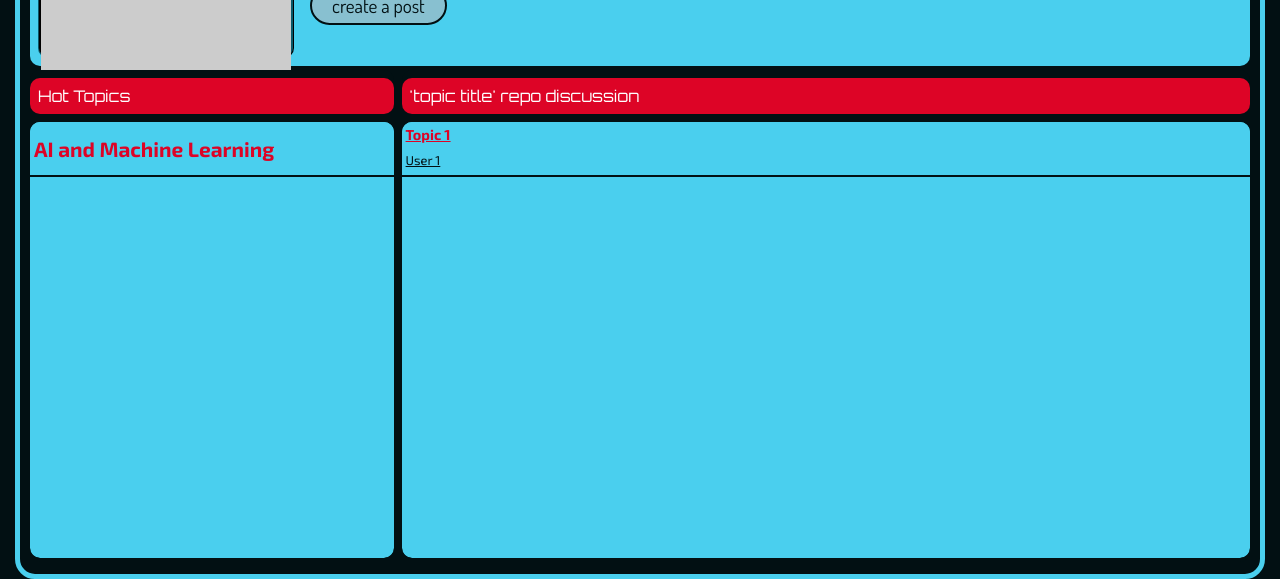
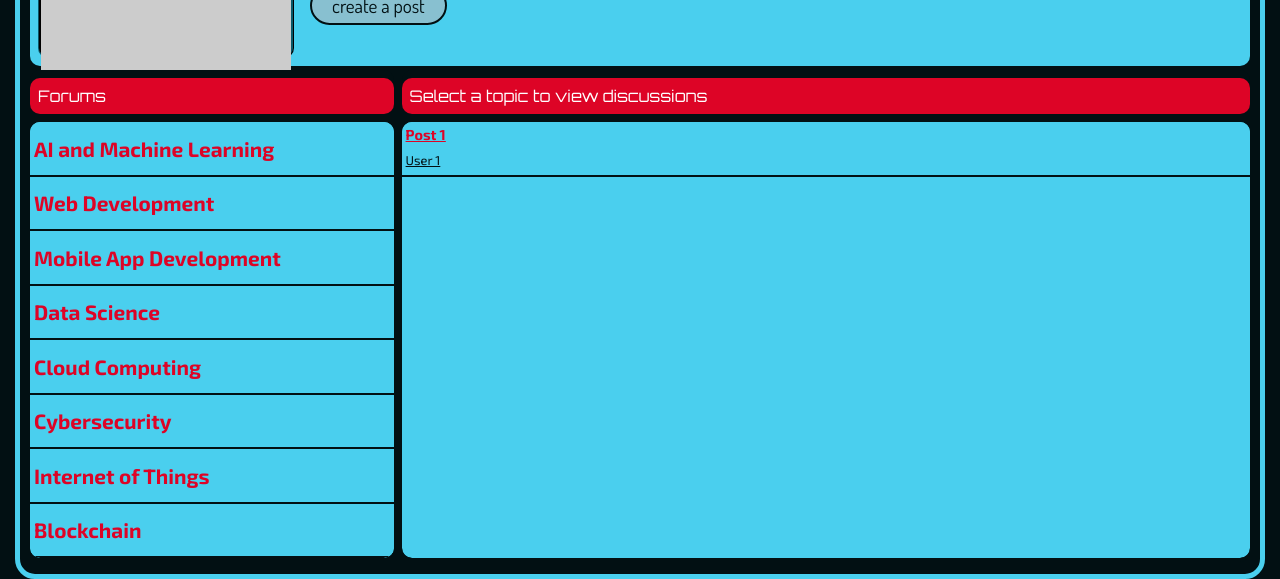
Before and after one commit to melth99/GitCentral-MERN-CRUD-App-Front-End, a React (Vite) app: page /topics/1 in a window 1280 px wide. Shown: the part 253-832 px from the top of the page. Built offline with nearby package versions, Linux system fonts and the light colour scheme; no server answers; grey boxes are pictures that could not be loaded.

Commit message:
pre-refactor

```diff
--- a/src/components/Dashboard/Dashboard/Dashboard.jsx
+++ b/src/components/Dashboard/Dashboard/Dashboard.jsx
@@ -32,7 +32,6 @@ const Dashboard = () => {
   return (
     <div>
     <TopicBoard />
-    {/* <ProfilePage /> */}
     </div>
   );
 };
--- a/src/components/Dashboard/NewPost/PostBody/PostBody.jsx
+++ b/src/components/Dashboard/NewPost/PostBody/PostBody.jsx
@@ -1,12 +1,12 @@
 import React from 'react';
 import './PostBody.css';
 
-const PostBody = ({ bodyValue, handleBodyChange }) => {
+const PostBody = (props) => {
   return (
     <div className="post-body">
       <textarea
-        value={bodyValue}
-        onChange={handleBodyChange}
+        value={props.bodyValue}
+        onChange={props.handleBodyChange}
         className="new-post-body"
         placeholder="Write your post here..."
       />
--- a/src/components/Dashboard/NewPost/PostSubmission/PostSubmission.jsx
+++ b/src/components/Dashboard/NewPost/PostSubmission/PostSubmission.jsx
@@ -1,7 +1,7 @@
 import React from 'react';
 import './PostSubmission.css';
 
-const PostSubmission = () => {
+const PostSubmission = ({ bodyValue, handleBodyChange, inputValue, handleInputChange }) => {
   return (
     <button id="submit-post-button">Submit</button>
   )}
--- a/src/components/Dashboard/TopicBoard/TopicBoard.jsx
+++ b/src/components/Dashboard/TopicBoard/TopicBoard.jsx
@@ -4,6 +4,7 @@ import './TopicBoard.css';
 import TopicMenu from '../TopicMenu/TopicMenu';
 import PostMenu from '../ViewPost/PostMenu';
 import NewPost from '../NewPost/NewPost/NewPost';
+import PostSubmission from '../NewPost/PostSubmission/PostSubmission';
 import { useParams } from 'react-router-dom';
 
 const TopicBoard = () => {
@@ -11,6 +12,7 @@ const TopicBoard = () => {
   const { user } = useContext(UserContext);
   const [showNewPost, setShowNewPost] = useState(false);
   const [selectedTopic, setSelectedTopic] = useState(null);
+  const [selectedTopicName, setSelectedTopicName] = useState(null);
   const [topicData, setTopicData] = useState({
     title: "Mock Topic Title",
     imageUrl: "https://via.placeholder.com/150",
@@ -34,8 +36,9 @@ const TopicBoard = () => {
     setShowNewPost(true);
   };
 
-  const handleTopicSelect = (topicId) => {
+  const handleTopicSelect = (topicId, topicName) => {
     setSelectedTopic(topicId);
+    setSelectedTopicName(topicName);
   };
 
   return (
@@ -62,7 +65,15 @@ const TopicBoard = () => {
             )}
           </div>
         </div>
-        {selectedTopic ? <PostMenu topicId={selectedTopic} /> : <TopicMenu onTopicSelect={handleTopicSelect} />}
+        {selectedTopic ? (
+          <PostMenu
+            topicId={selectedTopic}
+            topicName={selectedTopicName}
+            submitButton={PostSubmission}
+          />
+        ) : (
+          <TopicMenu onTopicSelect={handleTopicSelect} submitButton={PostSubmission} />
+        )}
       </main>
     </div>
   );
--- a/src/components/Dashboard/TopicMenu/TopicMenu.css
+++ b/src/components/Dashboard/TopicMenu/TopicMenu.css
@@ -11,7 +11,7 @@
 }
 
 /* Adjustments for the hot topics container */
-#hot-topics-container {
+#forums-container {
   display: flex;
   flex-direction: column;
   justify-content: center;
@@ -29,7 +29,7 @@
   background-position: center;
 }
 
-#hot-topic-title {
+#forums-title {
   border-radius: 10px 10px; /* Top left and top right corners */
   background-color: var(--cs-red);
   font-family: 'Orbitron', sans-serif;
@@ -40,7 +40,7 @@
   margin-top: 1vh;
 }
 
-#hot-topic-menu {
+#forums-menu {
   border-radius: 10px 10px; /* Bottom left and bottom right corners */
   font-family: 'Orbitron', sans-serif;
   font-size: 1rem;
@@ -57,7 +57,7 @@
   overflow: hidden; /* Ensure child elements do not overflow */
 }
 
-.hot-topic-menu-tab {
+.forums-menu-tab {
   display: flex;
   width: 100%;
   height: 12.5%;
@@ -72,7 +72,7 @@
   flex-direction: column;
 }
 
-.hot-topic-menu-item {
+.forums-menu-item {
   display: flex;
   height: 100%;
   text-align: left;
--- a/src/components/Dashboard/TopicMenu/TopicMenu.jsx
+++ b/src/components/Dashboard/TopicMenu/TopicMenu.jsx
@@ -5,32 +5,48 @@ import './TopicMenu.css';
 const TopicMenu = ({ onTopicSelect }) => {
   const { user } = useContext(UserContext);
 
-  const handleTopicClick = (topicId) => {
-    onTopicSelect(topicId);
+  const handleTopicClick = (topicId, topicName) => {
+    onTopicSelect(topicId, topicName);
   };
+
+  // Array of hot topics
+  const forums = [
+    { id: 'ai', name: 'AI and Machine Learning' },
+    { id: 'web', name: 'Web Development' },
+    { id: 'mobile', name: 'Mobile App Development' },
+    { id: 'data', name: 'Data Science' },
+    { id: 'cloud', name: 'Cloud Computing' },
+    { id: 'security', name: 'Cybersecurity' },
+    { id: 'iot', name: 'Internet of Things' },
+    { id: 'blockchain', name: 'Blockchain' }
+  ];
 
   return (
     <div id="bottom-section">
-      <div id="hot-topics-container">
-        <div id="hot-topic-title">Hot Topics</div>
-        <div id="hot-topic-menu">
-          {/* Replace href="#" with onClick handlers */}
-          <div className="hot-topic-menu-tab">
-            <a onClick={() => handleTopicClick('ai')} className="hot-topic-menu-item">AI and Machine Learning</a>
-          </div>
-          {/* ... other hot topics ... */}
-        </div>
+      <div id="forums-container">
+        <div id="forums-title">Forums</div>
+        <ul id="forums-menu">
+          {forums.map((topic) => (
+            <li key={topic.id} className="forums-menu-tab">
+              <a
+                onClick={() => handleTopicClick(topic.id, topic.name)}
+                className="forums-menu-item"
+              >
+                {topic.name}
+              </a>
+            </li>
+          ))}
+        </ul>
       </div>
       <div id="topic-menu-container">
-        <div id="topic-menu-title">'topic title' repo discussion</div>
+        <div id="topic-menu-title">Select a topic to view discussions</div>
         <div id="topic-menu-menu">
-          {/* Replace href="#" with onClick handlers */}
-          <div className="topic-menu-tab">
-            <a onClick={() => handleTopicClick('topic1')} className="topic-menu-item">Topic 1</a>
-            <a onClick={() => handleTopicClick('user1')} className="topic-menu-user">User 1</a>
-          </div>
-          {/* ... other topics ... */}
+{/* Replace href="#" with onClick handlers */}
+        <div className="topic-menu-tab">
+        <a onClick={() => handleTopicClick('post1')} className="topic-menu-item">Post 1</a>
+        <a onClick={() => handleTopicClick('user1')} className="topic-menu-user">User 1</a>
         </div>
+{/* ... other topics ... */}        </div>
       </div>
     </div>
   );
--- a/src/components/Dashboard/ViewPost/PostMenu.css
+++ b/src/components/Dashboard/ViewPost/PostMenu.css
@@ -11,7 +11,7 @@
 }
 
 /* Adjustments for the hot topics container */
-#hot-topics-container {
+#forums-container {
   display: flex;
   flex-direction: column;
   justify-content: center;
@@ -29,7 +29,7 @@
   background-position: center;
 }
 
-#hot-topic-title {
+#forums-title {
   border-radius: 10px 10px; /* Top left and top right corners */
   background-color: var(--cs-red);
   font-family: 'Orbitron', sans-serif;
@@ -40,7 +40,7 @@
   margin-top: 1vh;
 }
 
-#hot-topic-menu {
+#forums-menu {
   border-radius: 10px 10px; /* Bottom left and bottom right corners */
   font-family: 'Orbitron', sans-serif;
   font-size: 1rem;
@@ -57,7 +57,7 @@
   overflow: hidden; /* Ensure child elements do not overflow */
 }
 
-.hot-topic-menu-tab {
+.forums-menu-tab {
   display: flex;
   width: 100%;
   height: 12.5%;
@@ -72,7 +72,7 @@
   flex-direction: column;
 }
 
-.hot-topic-menu-item {
+.forums-menu-item {
   display: flex;
   height: 100%;
   text-align: left;
--- a/src/components/Dashboard/ViewPost/PostMenu.jsx
+++ b/src/components/Dashboard/ViewPost/PostMenu.jsx
@@ -2,42 +2,44 @@ import React, { useContext } from 'react';
 import { UserContext } from '../../../contexts/UserContext';
 import './PostMenu.css';
 
-const PostMenu = () => {
+const PostMenu = ({ topicId, topicName, submitButton, onTopicSelect }) => {
   const { user } = useContext(UserContext);
+
+  const handleTopicClick = (topicId, topicName) => {
+    onTopicSelect(topicId, topicName);
+  };
+
+  // Array of hot topics (same as in TopicMenu)
+  const hotTopics = [
+    { id: 'ai', name: 'AI and Machine Learning' },
+    { id: 'web', name: 'Web Development' },
+    { id: 'mobile', name: 'Mobile App Development' },
+    { id: 'data', name: 'Data Science' },
+    { id: 'cloud', name: 'Cloud Computing' },
+    { id: 'security', name: 'Cybersecurity' },
+    { id: 'iot', name: 'Internet of Things' },
+    { id: 'blockchain', name: 'Blockchain' }
+  ];
 
   return (
     <div id="bottom-section">
-      <div id="hot-topics-container">
-        <div id="hot-topic-title">Hot Topics</div>
-        <div id="hot-topic-menu">
-          <div className="hot-topic-menu-tab">
-            <a href="#" className="hot-topic-menu-item">Topic 1</a>
-          </div>
-          <div className="hot-topic-menu-tab">
-            <a href="#" className="hot-topic-menu-item">Topic 2</a>
-          </div>
-          <div className="hot-topic-menu-tab">
-            <a href="#" className="hot-topic-menu-item">Topic 3</a>
-          </div>
-          <div className="hot-topic-menu-tab">
-            <a href="#" className="hot-topic-menu-item">Topic 4</a>
-          </div>
-          <div className="hot-topic-menu-tab">
-            <a href="#" className="hot-topic-menu-item">Topic 5</a>
-          </div>
-          <div className="hot-topic-menu-tab">
-            <a href="#" className="hot-topic-menu-item">Topic 6</a>
-          </div>
-          <div className="hot-topic-menu-tab">
-            <a href="#" className="hot-topic-menu-item">Topic 7</a>
-          </div>
-          <div className="hot-topic-menu-tab">
-            <a href="#" className="hot-topic-menu-item">Topic 8</a>
-          </div>
-        </div>
+      <div id="forums-container">
+        <div id="forums-title">Forums</div>
+        <ul id="forums-menu">
+          {hotTopics.map((topic) => (
+            <li key={topic.id} className="forums-menu-tab">
+              <a
+                onClick={() => handleTopicClick(topic.id, topic.name)}
+                className="forums-menu-item"
+              >
+                {topic.name}
+              </a>
+            </li>
+          ))}
+        </ul>
       </div>
       <div id="post-menu-container">
-        <div id="post-menu-title">SPECIFIC Post title (Limit to 10 words?) | Author: _____</div>
+        <div id="post-menu-title">{topicName}</div>
         <div id="post-menu-menu">
           <div id="post-menu-left-section">
             <div id="post-content-backdrop">
@@ -48,14 +50,14 @@ const PostMenu = () => {
             <div id="post-comments-backdrop">
               <div id="post-comments-main">
                 <p>Post comments here w/ enlarge feature</p>
-                </div>
+              </div>
             </div>
           </div>
           <div id="post-menu-right-section">
             <div id="post-image-backdrop">
              <div id="post-image-main">
              <p>Dynamic image here w/ enlarge feature</p>
-              <img></img>
+              <img alt="Post" />
               </div>
             </div>
             <div id="post-extras-backdrop">
```
Also changed, not shown: src/components/Dashboard/NewPost/NewPost/NewPost.jsx (+20 -2 lines), src/services/postService.js (added, +74 -0 lines).
